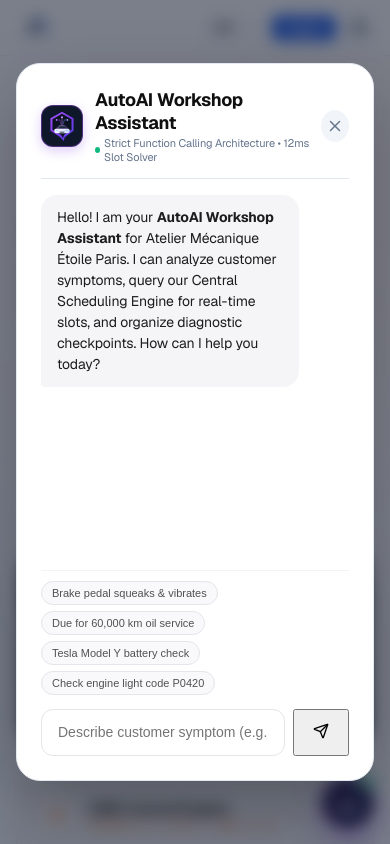
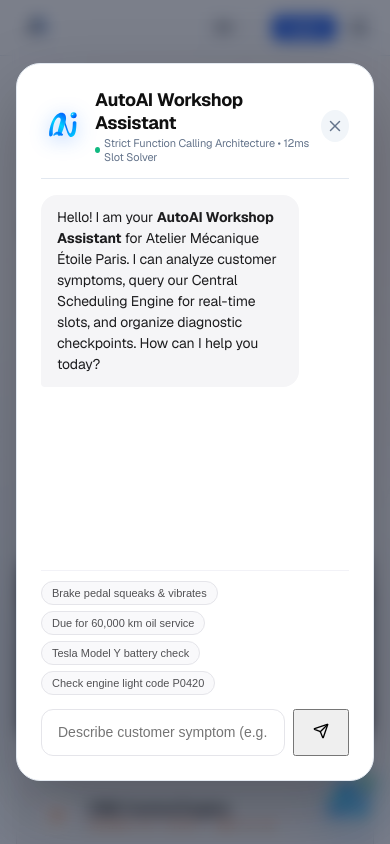
Before and after one commit to maaz2-max/AtelierOS, a React (Vite) app: page / in a window 390 px wide. Both pictures are taken after a click on the button "Open AutoAI Assistant". Shown: the top 844 px of the page. Built offline with nearby package versions, Linux system fonts and the light colour scheme.

Commit message:
feat(ai): adopt standalone 3D ribbon Ai logo without background circle, matching user design format with seamless transparent floating effect

```diff
--- a/index.html
+++ b/index.html
@@ -434,29 +434,32 @@ html, body {
   color: var(--color-text-muted);
 }
 
-/* Floating AI Action Widget (FAB) */
+/* Floating AI Action Widget (FAB) - Standalone 3D Ribbon (No Background Circle) */
 .floating-ai-fab {
   cursor: pointer;
   user-select: none;
+  background: transparent !important;
+  border: none !important;
+  box-shadow: none !important;
+  filter: drop-shadow(0 8px 20px rgba(0, 102, 255, 0.45));
+  transition: transform 0.25s cubic-bezier(0.22, 1, 0.36, 1), filter 0.25s ease !important;
 }
 .floating-ai-fab:hover {
-  transform: translateY(-3px) scale(1.05);
-  box-shadow: 0 14px 32px rgba(124, 58, 237, 0.5), 0 2px 8px rgba(0, 0, 0, 0.12) !important;
+  transform: translateY(-4px) scale(1.08) !important;
+  filter: drop-shadow(0 14px 30px rgba(0, 102, 255, 0.65)) drop-shadow(0 2px 10px rgba(0, 210, 255, 0.5)) !important;
 }
 .floating-ai-fab:active {
-  transform: scale(0.95);
+  transform: scale(0.95) !important;
 }
 
 @media (max-width: 768px) {
   .floating-ai-fab {
     bottom: 16px !important;
     right: 16px !important;
-    width: 52px !important;
-    height: 52px !important;
   }
-  .floating-ai-fab img {
-    width: 32px !important;
-    height: 32px !important;
+  .floating-ai-fab svg {
+    width: 54px !important;
+    height: 54px !important;
   }
 }
 
--- a/public/index.html
+++ b/public/index.html
@@ -434,29 +434,32 @@ html, body {
   color: var(--color-text-muted);
 }
 
-/* Floating AI Action Widget (FAB) */
+/* Floating AI Action Widget (FAB) - Standalone 3D Ribbon (No Background Circle) */
 .floating-ai-fab {
   cursor: pointer;
   user-select: none;
+  background: transparent !important;
+  border: none !important;
+  box-shadow: none !important;
+  filter: drop-shadow(0 8px 20px rgba(0, 102, 255, 0.45));
+  transition: transform 0.25s cubic-bezier(0.22, 1, 0.36, 1), filter 0.25s ease !important;
 }
 .floating-ai-fab:hover {
-  transform: translateY(-3px) scale(1.05);
-  box-shadow: 0 14px 32px rgba(124, 58, 237, 0.5), 0 2px 8px rgba(0, 0, 0, 0.12) !important;
+  transform: translateY(-4px) scale(1.08) !important;
+  filter: drop-shadow(0 14px 30px rgba(0, 102, 255, 0.65)) drop-shadow(0 2px 10px rgba(0, 210, 255, 0.5)) !important;
 }
 .floating-ai-fab:active {
-  transform: scale(0.95);
+  transform: scale(0.95) !important;
 }
 
 @media (max-width: 768px) {
   .floating-ai-fab {
     bottom: 16px !important;
     right: 16px !important;
-    width: 52px !important;
-    height: 52px !important;
   }
-  .floating-ai-fab img {
-    width: 32px !important;
-    height: 32px !important;
+  .floating-ai-fab svg {
+    width: 54px !important;
+    height: 54px !important;
   }
 }
 
--- a/src/App.tsx
+++ b/src/App.tsx
@@ -361,7 +361,7 @@ export const App: React.FC = () => {
         onNavigate={handleNavigate}
       />
 
-      {/* Floating AutoAI Assistant Action Widget */}
+      {/* Floating AutoAI Assistant 3D Ribbon Logo (No Background Circle) */}
       <button
         onClick={() => setIsAiOpen(true)}
         aria-label="Open AutoAI Assistant"
@@ -371,71 +371,80 @@ export const App: React.FC = () => {
           bottom: '24px',
           right: '24px',
           zIndex: 1200,
-          width: '60px',
-          height: '60px',
-          borderRadius: '50%',
-          background: 'linear-gradient(135deg, #1E1B4B 0%, #0F172A 100%)',
-          border: '2px solid rgba(168, 85, 247, 0.6)',
-          boxShadow: '0 10px 28px rgba(124, 58, 237, 0.45), 0 0 0 1px rgba(255, 255, 255, 0.1)',
+          background: 'transparent',
+          border: 'none',
           cursor: 'pointer',
           display: 'flex',
           alignItems: 'center',
           justifyContent: 'center',
           padding: '0',
-          transition: 'transform 0.2s cubic-bezier(0.22, 1, 0.36, 1), box-shadow 0.2s ease',
-          outline: 'none'
+          outline: 'none',
+          filter: 'drop-shadow(0 10px 22px rgba(0, 102, 255, 0.5)) drop-shadow(0 2px 8px rgba(0, 210, 255, 0.4))',
+          transition: 'transform 0.25s cubic-bezier(0.22, 1, 0.36, 1), filter 0.25s ease'
         }}
         title="AutoAI Assistant"
       >
-        {/* Direct Inline Vector AutoAI Logo */}
-        <svg width="42" height="42" viewBox="0 0 200 200" fill="none" xmlns="http://www.w3.org/2000/svg" style={{ display: 'block' }}>
+        {/* Standalone 3D Ribbon "Ai" Vector Logo */}
+        <svg width="68" height="68" viewBox="0 0 200 200" fill="none" xmlns="http://www.w3.org/2000/svg" style={{ display: 'block', overflow: 'visible' }}>
           <defs>
-            <linearGradient id="aiHexGradApp" x1="20" y1="20" x2="180" y2="180" gradientUnits="userSpaceOnUse">
-              <stop offset="0%" stopColor="#A855F7" />
-              <stop offset="50%" stopColor="#7C3AED" />
-              <stop offset="100%" stopColor="#4F46E5" />
+            <linearGradient id="aiRibbonGradA" x1="30" y1="160" x2="160" y2="40" gradientUnits="userSpaceOnUse">
+              <stop offset="0%" stopColor="#00D2FF" />
+              <stop offset="40%" stopColor="#0066FF" />
+              <stop offset="80%" stopColor="#0047E0" />
+              <stop offset="100%" stopColor="#00D2FF" />
             </linearGradient>
-            <linearGradient id="aiCarGlowApp" x1="50" y1="100" x2="150" y2="150" gradientUnits="userSpaceOnUse">
-              <stop offset="0%" stopColor="#FFFFFF" />
-              <stop offset="100%" stopColor="#C7D2FE" />
+            <linearGradient id="aiArchGradA" x1="40" y1="140" x2="110" y2="30" gradientUnits="userSpaceOnUse">
+              <stop offset="0%" stopColor="#0080FF" />
+              <stop offset="50%" stopColor="#00D2FF" />
+              <stop offset="100%" stopColor="#0055FF" />
+            </linearGradient>
+            <linearGradient id="aiLoopGradA" x1="80" y1="60" x2="160" y2="160" gradientUnits="userSpaceOnUse">
+              <stop offset="0%" stopColor="#004CD8" />
+              <stop offset="50%" stopColor="#0077FF" />
+              <stop offset="100%" stopColor="#00D4FF" />
+            </linearGradient>
+            <linearGradient id="aiDotGradA" x1="145" y1="35" x2="175" y2="65" gradientUnits="userSpaceOnUse">
+              <stop offset="0%" stopColor="#00E5FF" />
+              <stop offset="60%" stopColor="#0066FF" />
+              <stop offset="100%" stopColor="#003ACC" />
             </linearGradient>
           </defs>
-          <path d="M100 16 L168 54 L168 128 L116 166 L110 188 L90 166 L32 128 L32 54 Z" fill="url(#aiHexGradApp)" />
-          <path d="M100 28 L156 60 L156 122 L112 152 L106 170 L94 152 L44 122 L44 60 Z" fill="#0B1220" />
 
-          <line x1="100" y1="50" x2="100" y2="90" stroke="#C084FC" strokeWidth="3" strokeLinecap="round" />
-          <circle cx="100" cy="48" r="6" fill="#C084FC" />
-          <circle cx="100" cy="48" r="2.5" fill="#FFFFFF" />
+          {/* Right Leg of A transitioning down into i stem */}
+          <path
+            d="M96 54 C 106 72, 118 108, 126 132 C 134 156, 148 162, 160 148 C 170 136, 172 108, 172 84 C 172 74, 154 74, 154 84 C 154 104, 152 124, 146 134 C 142 140, 136 138, 130 120 C 122 96, 112 64, 98 42 Z"
+            fill="url(#aiLoopGradA)"
+          />
 
-          <path d="M68 64 L86 64 L94 88" stroke="#A855F7" strokeWidth="2.5" strokeLinecap="round" strokeLinejoin="round" />
-          <circle cx="68" cy="64" r="5" fill="#A855F7" />
-          <circle cx="68" cy="64" r="2" fill="#FFFFFF" />
+          {/* Main 3D Ribbon Arch forming A */}
+          <path
+            d="M36 148 C 32 120, 52 48, 86 36 C 108 28, 122 42, 120 66 C 118 86, 102 128, 96 142 C 92 152, 78 152, 78 140 C 78 126, 86 98, 92 78 C 96 66, 92 56, 82 58 C 64 62, 52 106, 54 136 C 56 150, 40 158, 36 148 Z"
+            fill="url(#aiArchGradA)"
+          />
 
-          <path d="M132 64 L114 64 L106 88" stroke="#818CF8" strokeWidth="2.5" strokeLinecap="round" strokeLinejoin="round" />
-          <circle cx="132" cy="64" r="5" fill="#818CF8" />
-          <circle cx="132" cy="64" r="2" fill="#FFFFFF" />
+          {/* Dynamic 3D Cross-Fold */}
+          <path
+            d="M62 136 C 70 126, 82 124, 104 140 C 108 144, 102 152, 94 148 C 78 140, 70 142, 62 148 C 56 152, 54 144, 62 136 Z"
+            fill="url(#aiRibbonGradA)"
+            opacity="0.95"
+          />
 
-          <path d="M68 116 C74 98, 86 94, 100 94 C114 94, 126 98, 132 116 Z" fill="#1E293B" stroke="#A855F7" strokeWidth="2" />
-          <path d="M78 112 C82 102, 90 98, 100 98 C104 98, 108 99, 112 101" stroke="#E0E7FF" strokeWidth="1.8" strokeLinecap="round" />
-
-          <path d="M54 126 C54 120, 60 116, 68 116 L132 116 C140 116, 146 120, 146 126 L144 136 C144 140, 140 142, 134 142 L66 142 C60 142, 56 140, 56 136 Z" fill="url(#aiCarGlowApp)" />
-
-          <polygon points="62,126 78,126 74,130 62,128" fill="#38BDF8" />
-          <polygon points="138,126 122,126 126,130 138,128" fill="#38BDF8" />
-          <path d="M84 134 L116 134 L112 138 L88 138 Z" fill="#0B1220" />
+          {/* Floating 3D Dot of i with luminous highlight */}
+          <circle cx="158" cy="46" r="15" fill="url(#aiDotGradA)" />
+          <ellipse cx="153" cy="41" rx="5" ry="3" fill="#FFFFFF" opacity="0.75" transform="rotate(-30 153 41)" />
         </svg>
 
-        {/* Soft Online Pulse Badge */}
+        {/* Soft Online Pulse Spark */}
         <span style={{
           position: 'absolute',
-          top: '-2px',
-          right: '-2px',
-          width: '14px',
-          height: '14px',
+          top: '2px',
+          right: '2px',
+          width: '12px',
+          height: '12px',
           borderRadius: '50%',
           background: '#10B981',
           border: '2px solid #FFFFFF',
-          boxShadow: '0 0 8px rgba(16, 185, 129, 0.8)'
+          boxShadow: '0 0 10px rgba(16, 185, 129, 0.9)'
         }}></span>
       </button>
 
--- a/src/components/AIAssistantDrawer.tsx
+++ b/src/components/AIAssistantDrawer.tsx
@@ -150,45 +150,41 @@ export const AIAssistantDrawer: React.FC<AIAssistantDrawerProps> = ({
             <div style={{
               width: '42px',
               height: '42px',
-              borderRadius: '12px',
-              background: '#0F172A',
-              border: '1px solid rgba(168, 85, 247, 0.4)',
               display: 'flex',
               alignItems: 'center',
               justifyContent: 'center',
-              overflow: 'hidden',
               flexShrink: 0,
-              boxShadow: '0 4px 12px rgba(124, 58, 237, 0.25)'
+              filter: 'drop-shadow(0 4px 10px rgba(0, 102, 255, 0.4))'
             }}>
-              <svg width="34" height="34" viewBox="0 0 200 200" fill="none" xmlns="http://www.w3.org/2000/svg">
+              <svg width="40" height="40" viewBox="0 0 200 200" fill="none" xmlns="http://www.w3.org/2000/svg">
                 <defs>
-                  <linearGradient id="aiHexGradDrawer" x1="20" y1="20" x2="180" y2="180" gradientUnits="userSpaceOnUse">
-                    <stop offset="0%" stopColor="#A855F7" />
-                    <stop offset="50%" stopColor="#7C3AED" />
-                    <stop offset="100%" stopColor="#4F46E5" />
+                  <linearGradient id="aiRibbonGradD" x1="30" y1="160" x2="160" y2="40" gradientUnits="userSpaceOnUse">
+                    <stop offset="0%" stopColor="#00D2FF" />
+                    <stop offset="40%" stopColor="#0066FF" />
+                    <stop offset="80%" stopColor="#0047E0" />
+                    <stop offset="100%" stopColor="#00D2FF" />
                   </linearGradient>
-                  <linearGradient id="aiCarGlowDrawer" x1="50" y1="100" x2="150" y2="150" gradientUnits="userSpaceOnUse">
-                    <stop offset="0%" stopColor="#FFFFFF" />
-                    <stop offset="100%" stopColor="#C7D2FE" />
+                  <linearGradient id="aiArchGradD" x1="40" y1="140" x2="110" y2="30" gradientUnits="userSpaceOnUse">
+                    <stop offset="0%" stopColor="#0080FF" />
+                    <stop offset="50%" stopColor="#00D2FF" />
+                    <stop offset="100%" stopColor="#0055FF" />
+                  </linearGradient>
+                  <linearGradient id="aiLoopGradD" x1="80" y1="60" x2="160" y2="160" gradientUnits="userSpaceOnUse">
+                    <stop offset="0%" stopColor="#004CD8" />
+                    <stop offset="50%" stopColor="#0077FF" />
+                    <stop offset="100%" stopColor="#00D4FF" />
+                  </linearGradient>
+                  <linearGradient id="aiDotGradD" x1="145" y1="35" x2="175" y2="65" gradientUnits="userSpaceOnUse">
+                    <stop offset="0%" stopColor="#00E5FF" />
+                    <stop offset="60%" stopColor="#0066FF" />
+                    <stop offset="100%" stopColor="#003ACC" />
                   </linearGradient>
                 </defs>
-                <path d="M100 16 L168 54 L168 128 L116 166 L110 188 L90 166 L32 128 L32 54 Z" fill="url(#aiHexGradDrawer)" />
-                <path d="M100 28 L156 60 L156 122 L112 152 L106 170 L94 152 L44 122 L44 60 Z" fill="#0B1220" />
-                <line x1="100" y1="50" x2="100" y2="90" stroke="#C084FC" strokeWidth="3" strokeLinecap="round" />
-                <circle cx="100" cy="48" r="6" fill="#C084FC" />
-                <circle cx="100" cy="48" r="2.5" fill="#FFFFFF" />
-                <path d="M68 64 L86 64 L94 88" stroke="#A855F7" strokeWidth="2.5" strokeLinecap="round" strokeLinejoin="round" />
-                <circle cx="68" cy="64" r="5" fill="#A855F7" />
-                <circle cx="68" cy="64" r="2" fill="#FFFFFF" />
-                <path d="M132 64 L114 64 L106 88" stroke="#818CF8" strokeWidth="2.5" strokeLinecap="round" strokeLinejoin="round" />
-                <circle cx="132" cy="64" r="5" fill="#818CF8" />
-                <circle cx="132" cy="64" r="2" fill="#FFFFFF" />
-                <path d="M68 116 C74 98, 86 94, 100 94 C114 94, 126 98, 132 116 Z" fill="#1E293B" stroke="#A855F7" strokeWidth="2" />
-                <path d="M78 112 C82 102, 90 98, 100 98 C104 98, 108 99, 112 101" stroke="#E0E7FF" strokeWidth="1.8" strokeLinecap="round" />
-                <path d="M54 126 C54 120, 60 116, 68 116 L132 116 C140 116, 146 120, 146 126 L144 136 C144 140, 140 142, 134 142 L66 142 C60 142, 56 140, 56 136 Z" fill="url(#aiCarGlowDrawer)" />
-                <polygon points="62,126 78,126 74,130 62,128" fill="#38BDF8" />
-                <polygon points="138,126 122,126 126,130 138,128" fill="#38BDF8" />
-                <path d="M84 134 L116 134 L112 138 L88 138 Z" fill="#0B1220" />
+                <path d="M96 54 C 106 72, 118 108, 126 132 C 134 156, 148 162, 160 148 C 170 136, 172 108, 172 84 C 172 74, 154 74, 154 84 C 154 104, 152 124, 146 134 C 142 140, 136 138, 130 120 C 122 96, 112 64, 98 42 Z" fill="url(#aiLoopGradD)" />
+                <path d="M36 148 C 32 120, 52 48, 86 36 C 108 28, 122 42, 120 66 C 118 86, 102 128, 96 142 C 92 152, 78 152, 78 140 C 78 126, 86 98, 92 78 C 96 66, 92 56, 82 58 C 64 62, 52 106, 54 136 C 56 150, 40 158, 36 148 Z" fill="url(#aiArchGradD)" />
+                <path d="M62 136 C 70 126, 82 124, 104 140 C 108 144, 102 152, 94 148 C 78 140, 70 142, 62 148 C 56 152, 54 144, 62 136 Z" fill="url(#aiRibbonGradD)" opacity="0.95" />
+                <circle cx="158" cy="46" r="15" fill="url(#aiDotGradD)" />
+                <ellipse cx="153" cy="41" rx="5" ry="3" fill="#FFFFFF" opacity="0.75" transform="rotate(-30 153 41)" />
               </svg>
             </div>
             <div>
--- a/src/styles/apple-theme.css
+++ b/src/styles/apple-theme.css
@@ -416,28 +416,31 @@ html, body {
   color: var(--color-text-muted);
 }
 
-/* Floating AI Action Widget (FAB) */
+/* Floating AI Action Widget (FAB) - Standalone 3D Ribbon (No Background Circle) */
 .floating-ai-fab {
   cursor: pointer;
   user-select: none;
+  background: transparent !important;
+  border: none !important;
+  box-shadow: none !important;
+  filter: drop-shadow(0 8px 20px rgba(0, 102, 255, 0.45));
+  transition: transform 0.25s cubic-bezier(0.22, 1, 0.36, 1), filter 0.25s ease !important;
 }
 .floating-ai-fab:hover {
-  transform: translateY(-3px) scale(1.05);
-  box-shadow: 0 14px 32px rgba(124, 58, 237, 0.5), 0 2px 8px rgba(0, 0, 0, 0.12) !important;
+  transform: translateY(-4px) scale(1.08) !important;
+  filter: drop-shadow(0 14px 30px rgba(0, 102, 255, 0.65)) drop-shadow(0 2px 10px rgba(0, 210, 255, 0.5)) !important;
 }
 .floating-ai-fab:active {
-  transform: scale(0.95);
+  transform: scale(0.95) !important;
 }
 
 @media (max-width: 768px) {
   .floating-ai-fab {
     bottom: 16px !important;
     right: 16px !important;
-    width: 52px !important;
-    height: 52px !important;
   }
-  .floating-ai-fab img {
-    width: 32px !important;
-    height: 32px !important;
+  .floating-ai-fab svg {
+    width: 54px !important;
+    height: 54px !important;
   }
 }
```
Also changed, not shown: scripts/create-ribbon-ai-logo.js (added, +96 -0 lines), public/assets/ai_logo.svg, public/dist/app.compiled.js, 1 other file (tests, documents, lock files or other folders).
